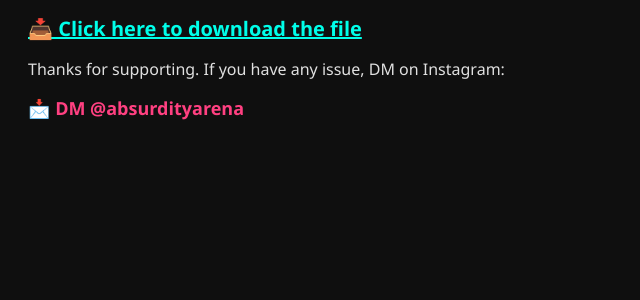
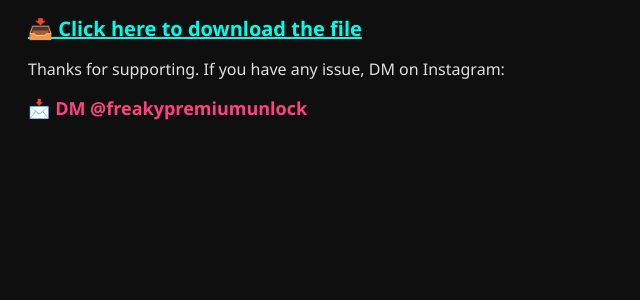
Before and after one commit to itsleo4/premium_unlocker-, a Flask app: page /file in a window 1280 px wide. Shown: the part 137-437 px from the top of the page, without its empty margins (0-640 px from the left). Run offline with Flask 3, Linux system fonts and the light colour scheme.

Commit message:
Update Instagram username to @freakypremiumunlock

```diff
--- a/templates/file.html
+++ b/templates/file.html
@@ -11,7 +11,7 @@
         <p class="instruction-text">Here is your download link:</p>
         <a class="download-link" href="https://gofile.io/d/VVXjQ0" target="_blank">📥 Click here to download the file</a>
         <p class="note-text">Thanks for supporting. If you have any issue, DM on Instagram:</p>
-        <a class="insta-link" href="https://www.instagram.com/absurdityarena" target="_blank">📩 DM @absurdityarena</a>
+        <a class="insta-link" href="https://www.instagram.com/freakypremiumunlock" target="_blank">📩 DM @freakypremiumunlock</a>
     </div>
 </body>
 </html>
```
